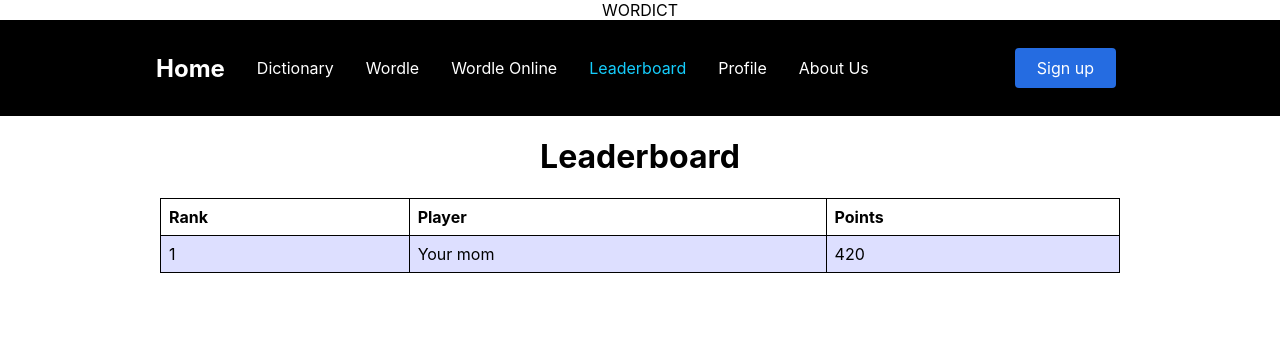
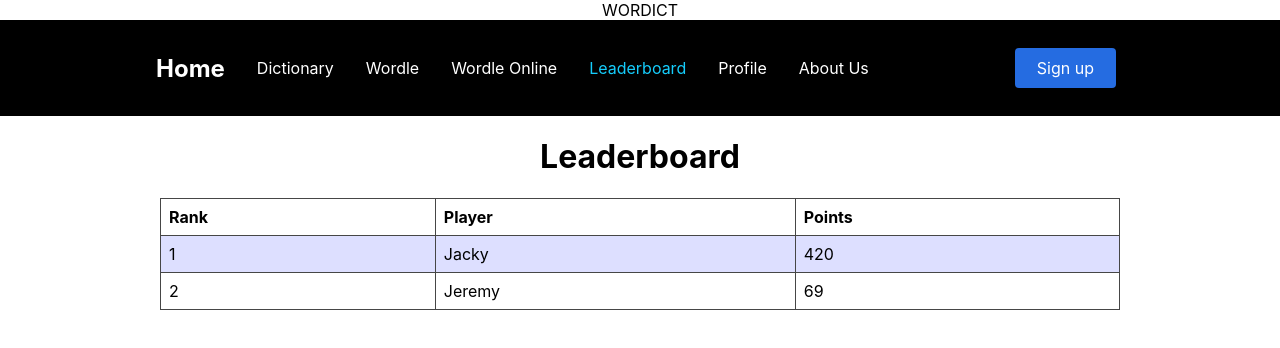
Before and after one commit to MarkProjs/wordict-project, a React (Create React App) app in the folder client/: page /leaderboard in a window 1280 px wide. Shown: the top 348 px of the page. Built offline with nearby package versions, Linux system fonts and the light colour scheme.

Commit message:
feat: Leaderboard iterates through list of players

```diff
--- a/client/src/components/pages/Leaderboard.css
+++ b/client/src/components/pages/Leaderboard.css
@@ -1,5 +1,5 @@
 td, th {
-  border: 1px solid #000000;
+  border: 1px solid #464646;
   text-align: left;
   padding: 8px;
 }
--- a/client/src/components/pages/Leaderboard.js
+++ b/client/src/components/pages/Leaderboard.js
@@ -1,6 +1,23 @@
+import { useEffect, useState } from 'react';
 import './Leaderboard.css';
 
 function Leaderboard() {
+  const [playerList, setPlayerList] = useState([])
+
+  async function fetchPlayers() {
+    // Mock data
+    let data = [{ name: "Jacky", elo: 420 }, { name: "Jeremy", elo: 69 }]
+    return data
+  }
+
+  useEffect(() => {
+    (async () => {
+      let data = await fetchPlayers();
+
+      setPlayerList(data);
+    })();
+  }, []);
+
   return <>
     <h1>Leaderboard</h1>
     <table>
@@ -9,11 +26,13 @@ function Leaderboard() {
         <th>Player</th>
         <th>Points</th>
       </tr>
-      <tr>
-        <td>1</td>
-        <td>Your mom</td>
-        <td>420</td>
-      </tr>
+      {playerList.map((player, index) =>
+        <tr key={index}>
+          <td>{index + 1}</td>
+          <td>{player.name}</td>
+          <td>{player.elo}</td>
+        </tr>
+      )}
     </table>
   </>
 }
```
Also changed, not shown: 1 other file (tests, documents, lock files or other folders).
